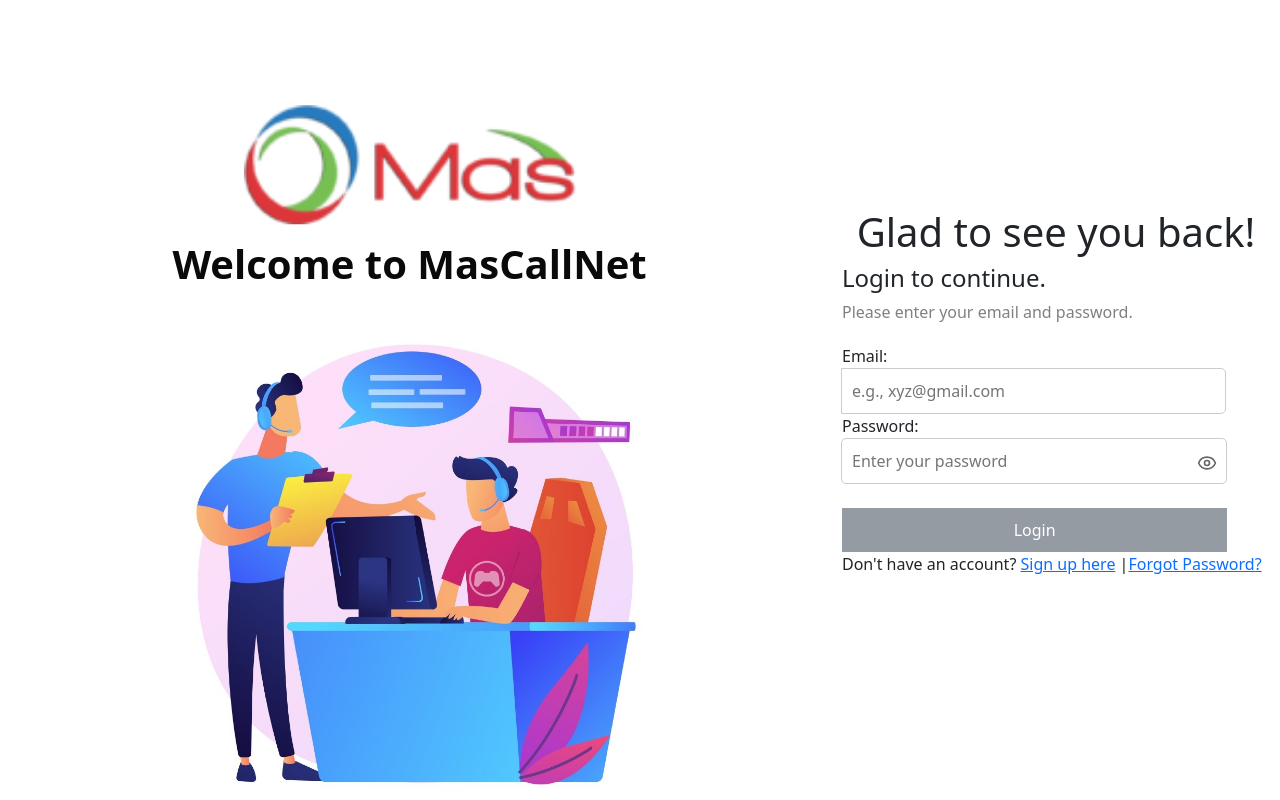
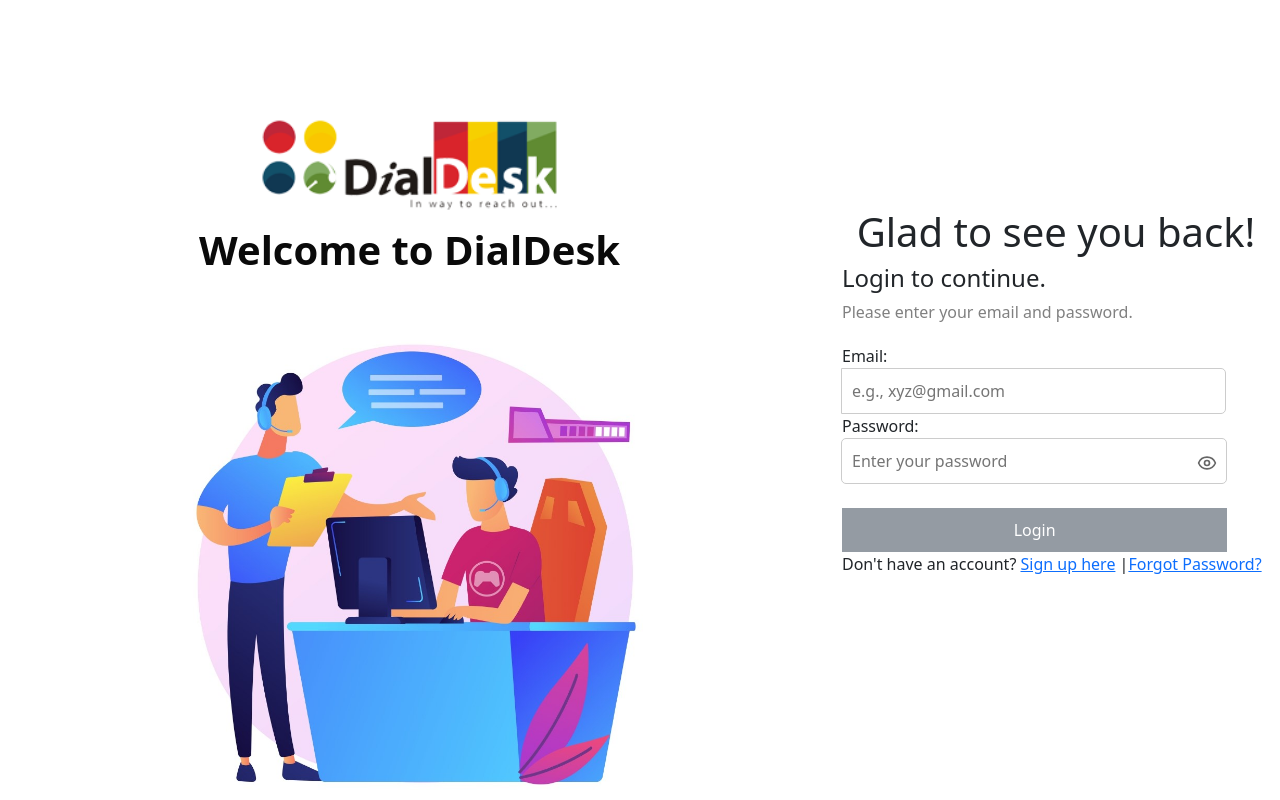
Before and after one commit to Sachinkrteammas/React_Fastapi, a React (Create React App) app in the folder ocr-frontend/: page / in a window 1280 px wide. Built offline with nearby package versions, Linux system fonts and the light colour scheme; no server answers.

Commit message:
logo change

```diff
--- a/ocr-frontend/src/Login.js
+++ b/ocr-frontend/src/Login.js
@@ -60,7 +60,7 @@
       </div>
       <div className="logo">
         <img src={logo} alt="Logo" className="logo-overlay" />
-        <div className="welcome-text">Welcome to MasCallNet</div>
+        <div className="welcome-text">Welcome to DialDesk</div>
       </div>
 
       {/* Right Section */}
--- a/ocr-frontend/src/ResetPassword.js
+++ b/ocr-frontend/src/ResetPassword.js
@@ -52,7 +52,7 @@
             {/* Logo & Welcome Text */}
             <div className="logo">
                 <img src={logo} alt="Logo" className="logo-overlay" />
-                <div className="welcome-text">Welcome to MasCallNet</div>
+                <div className="welcome-text">Welcome to DialDesk</div>
             </div>
 
             {/* Right Section (Password Reset Form) */}
--- a/ocr-frontend/src/VerifyOtpSignUp.js
+++ b/ocr-frontend/src/VerifyOtpSignUp.js
@@ -79,7 +79,7 @@
 
             <div className="logo">
                 <img src={logo} alt="Logo" className="logo-overlay" />
-                <div className="welcome-text">Welcome to MasCallNet</div>
+                <div className="welcome-text">Welcome to DialDesk</div>
             </div>
 
             <div className="login-section">
--- a/ocr-frontend/src/forgot.js
+++ b/ocr-frontend/src/forgot.js
@@ -48,7 +48,7 @@
 
             <div className="logo">
                 <img src={logo} alt="Logo" className="logo-overlay" />
-                <div className="welcome-text">Welcome to MasCallNet</div>
+                <div className="welcome-text">Welcome to DialDesk</div>
             </div>
 
             <div className="login-section">
--- a/ocr-frontend/src/signup.js
+++ b/ocr-frontend/src/signup.js
@@ -96,7 +96,7 @@
 
             <div className="logo">
                 <img src={logo} alt="Logo" className="logo-overlay" />
-                <div className="welcome-text">Welcome to MasCallNet</div>
+                <div className="welcome-text">Welcome to DialDesk</div>
             </div>
 
             <div className="login-section">
--- a/ocr-frontend/src/verify.js
+++ b/ocr-frontend/src/verify.js
@@ -53,7 +53,7 @@
 
             <div className="logo">
                 <img src={logo} alt="Logo" className="logo-overlay" />
-                <div className="welcome-text">Welcome to MasCallNet</div>
+                <div className="welcome-text">Welcome to DialDesk</div>
             </div>
 
             <div className="login-section">
```
Also changed, not shown: ocr-frontend/src/assets/logo.png.
